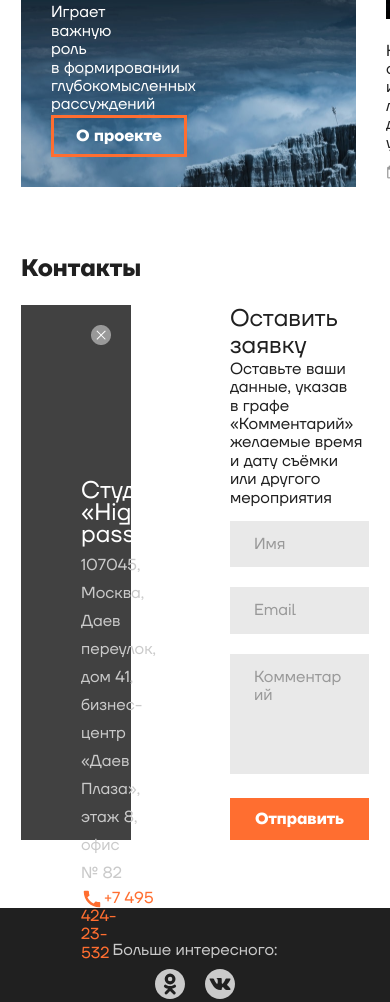
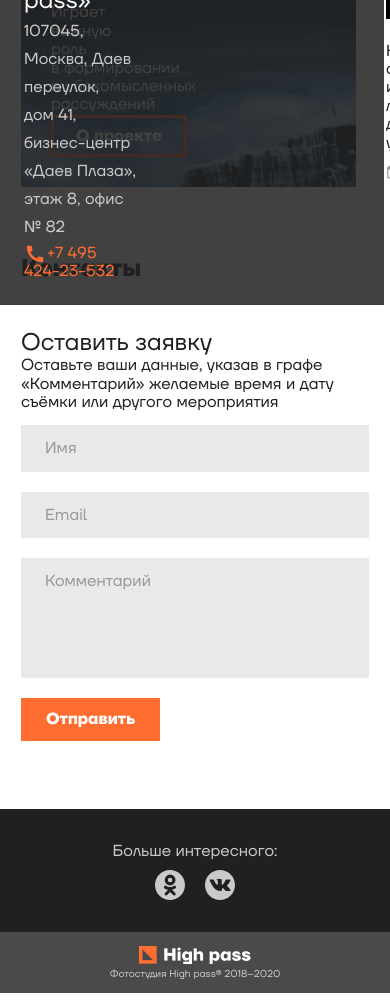
Before and after one commit to chegodaevvl/highphoto, a website: page src/index.html in a window 390 px wide. Shown: the part 3225-4227 px from the top of the page. Drawn offline with nearby package versions, Linux system fonts and the light colour scheme; files that its build step writes are made by us from their sources; files whose address does not match are found by name.

Commit message:
Contacts adaptation implemented

```diff
--- a/src/index.html
+++ b/src/index.html
@@ -261,7 +261,7 @@
                             </div>
                         </div>
                     </div>
-                    <form action="" class="contact__form" method="POST">
+                    <form action="" class="contacts__form" method="POST">
                         <h3 class="contacts__formTitle">
                             Оставить заявку
                         </h3>
--- a/src/styles/_contacts.scss
+++ b/src/styles/_contacts.scss
@@ -83,7 +83,7 @@
 
     &__slide {
         position: absolute;
-        top: 0;
+        bottom: 0;
         left: 0;
         width: 46%;
         height: 100%;
@@ -144,3 +144,87 @@ textarea {
 use.phone {
     fill: $secondColor;
 }
+
+// Adaptation for tablet screen
+
+@media (max-width: 1352px) {
+
+	.contacts {
+
+        &__slide {
+            width: 100%;
+            height: auto;
+            padding: 25px 30px 21px 30px;
+            // position: relative;
+        }
+
+        &__address {
+            width: 293px;
+            margin-bottom: 0;
+        }
+
+        &__phone {
+            // display: inline-block;
+            position: absolute;
+            right: 245px;
+            bottom: 28px;
+        }
+
+	}
+
+}
+
+// Adapatation for modern phone
+
+@media (max-width: 1000px) {
+
+	.contacts {
+
+        &__grid {
+            grid-template-columns: 100%;
+            grid-template-rows: repeat(2, auto);
+            gap: 24px;
+            grid-template-areas:
+                "map"
+                "form";
+        }
+
+        &__slide {
+            padding-right: 248px;
+            padding-bottom: 24px;
+        }
+
+        &__address {
+            width: auto;
+            margin-bottom: 3px;
+        }
+
+        &__phone {
+            position: unset;
+        }
+
+        &__form {
+            padding-right: 248px;
+        }
+	}
+
+}
+
+// Adaptation for small phone
+
+@media (max-width: 765px) {
+
+    .contacts {
+
+        &__mapArea {
+            margin-left: -27px;
+            width: calc(100% + 42px)
+        }
+
+        &__form {
+            padding-right: 0;
+        }
+
+    }
+
+}
```
